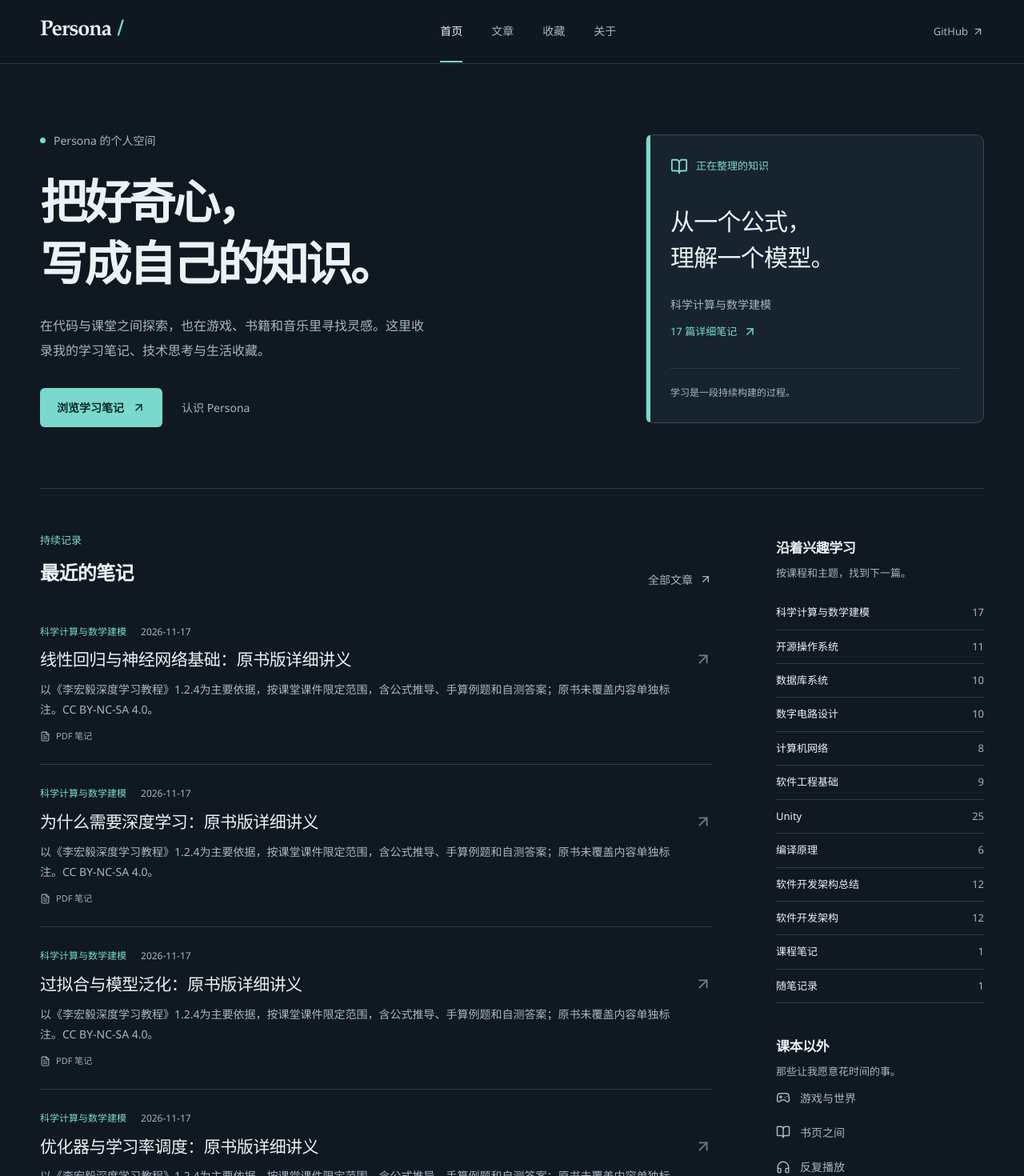
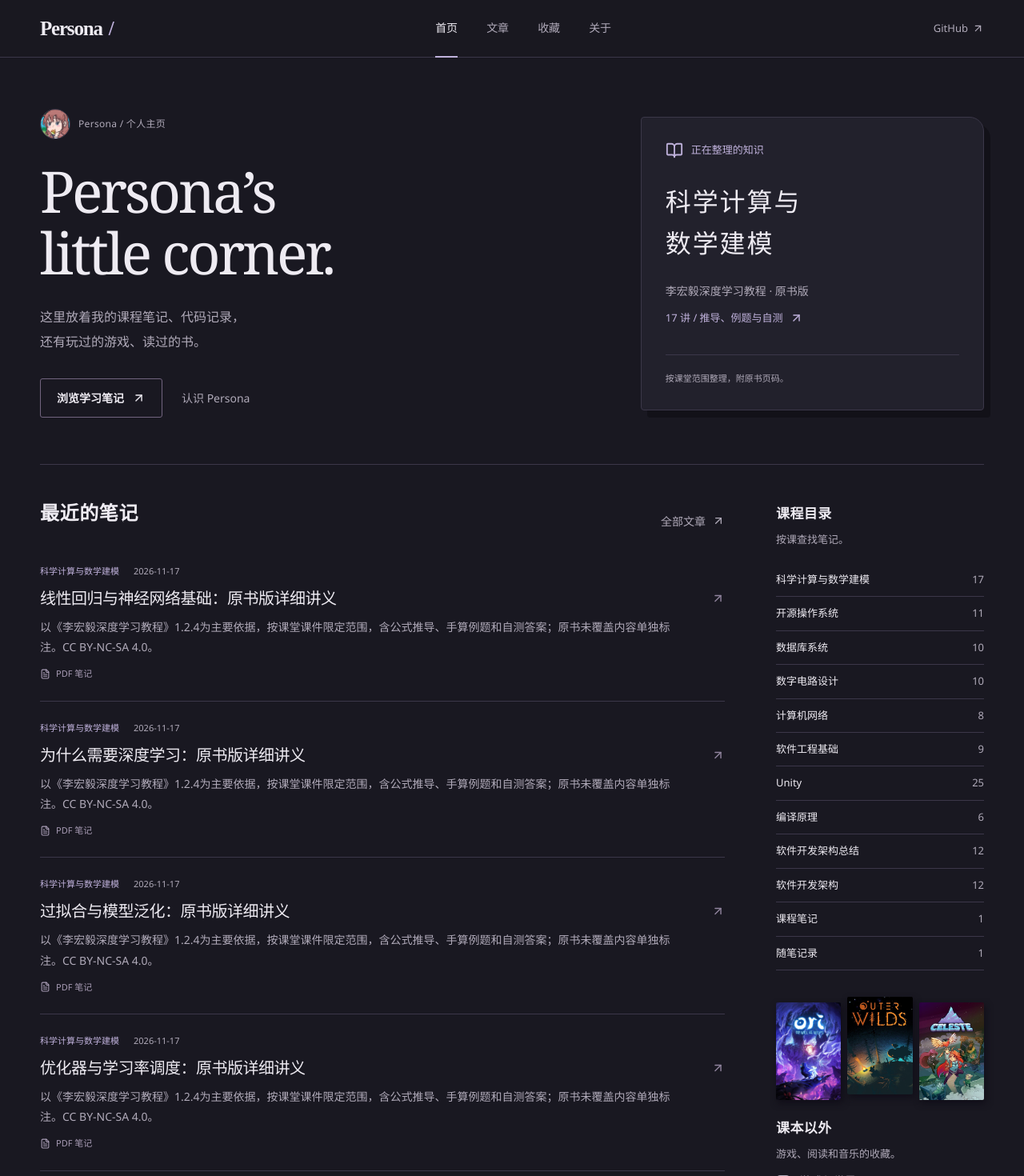
Before and after one commit to Persona027/Blog, a React (Vite) app: page / in a window 1280 px wide. Shown: the top 1470 px of the page at 80% size. Built offline with nearby package versions, Linux system fonts and the light colour scheme.

Commit message:
调整个人站为墨紫日系视觉，保留页面结构与阅读功能

```diff
--- a/src/index.css
+++ b/src/index.css
@@ -7,14 +7,14 @@
 @layer base {
   :root {
     color-scheme: dark;
-    --bg: #101821;
-    --surface: #17232e;
-    --raised: #20303c;
-    --ink: #ecf2f5;
-    --muted: #a6b7c3;
-    --accent: #79d9cc;
-    --line: #2c3b47;
-    --font-heading: 'Palatino Linotype', 'Songti SC', 'SimSun', serif;
+    --bg: #191821;
+    --surface: #22212c;
+    --raised: #2d2b39;
+    --ink: #eeebf2;
+    --muted: #b0aab9;
+    --accent: #c0b2dc;
+    --line: #3b3749;
+    --font-heading: 'Yu Mincho', 'Hiragino Mincho ProN', 'Songti SC', 'SimSun', serif;
     --font-body: 'Segoe UI', 'Microsoft YaHei', 'PingFang SC', sans-serif;
     --font-mono: Consolas, monospace;
   }
@@ -64,8 +64,8 @@
     text-decoration: none;
   }
   ::selection {
-    background: #79d9cc;
-    color: #101821;
+    background: #c0b2dc;
+    color: #191821;
   }
   h1,
   h2,
@@ -101,11 +101,11 @@
   margin-inline: auto;
 }
 .site-header {
-  height: 80px;
+  height: 72px;
   position: sticky;
   top: 0;
   z-index: 40;
-  background: #101821f5;
+  background: #191821f5;
   border-bottom: 1px solid var(--line);
 }
 .nav-inner {
@@ -117,7 +117,7 @@
 }
 .brand {
   font-family: var(--font-heading);
-  font-size: 27px;
+  font-size: 25px;
   font-weight: 700;
   letter-spacing: -1.2px;
 }
@@ -133,7 +133,7 @@
 .nav-links a {
   font-size: 14px;
   color: var(--muted);
-  padding: 26px 0;
+  padding: 24px 0;
   border-bottom: 2px solid transparent;
 }
 .nav-links a.active {
@@ -183,9 +183,9 @@
 .home-hero {
   display: grid;
   grid-template-columns: 1.6fr 1fr;
-  gap: 80px;
+  gap: 64px;
   align-items: center;
-  padding: 84px 0 76px;
+  padding: 64px 0 58px;
   border-bottom: 1px solid var(--line);
 }
 .intro-line {
@@ -203,10 +203,10 @@
   border-radius: 50%;
 }
 .home-hero h1 {
-  font-size: clamp(36px, 4.6vw, 62px);
+  font-size: clamp(42px, 5.6vw, 76px);
   font-weight: 600;
   line-height: 1.3;
-  letter-spacing: -0.06em;
+  letter-spacing: -0.045em;
   margin-bottom: 26px;
 }
 .hero-description {
@@ -237,10 +237,10 @@
 }
 .button-primary {
   background: var(--accent);
-  color: #102a29;
+  color: #211a2d;
 }
 .button-primary:hover {
-  background: #a1e9df;
+  background: #d7cbea;
 }
 .button-secondary {
   background: var(--surface);
@@ -254,21 +254,11 @@
   color: var(--muted);
 }
 .hero-notebook {
-  border-radius: 10px;
+  border-radius: 4px 18px 4px 4px;
   background: var(--surface);
   padding: 28px 30px;
-  border: 1px solid #354b59;
+  border: 1px solid #4b435c;
   position: relative;
-}
-.hero-notebook::before {
-  content: '';
-  position: absolute;
-  top: 0;
-  left: 0;
-  bottom: 0;
-  width: 5px;
-  background: #79d9cc;
-  border-radius: 10px 0 0 10px;
 }
 .notebook-top {
   display: flex;
@@ -307,7 +297,7 @@
 .home-content {
   display: grid;
   grid-template-columns: minmax(0, 1fr) 260px;
-  gap: 80px;
+  gap: 64px;
   padding-top: 54px;
 }
 .section-heading {
@@ -368,7 +358,7 @@
 }
 .article-row {
   display: block;
-  padding: 26px 0;
+  padding: 24px 0;
   border-bottom: 1px solid var(--line);
 }
 .article-row-meta {
@@ -388,7 +378,7 @@
   gap: 30px;
 }
 .article-row h2 {
-  font-size: 21px;
+  font-size: 20px;
   line-height: 1.5;
   font-weight: 550;
   margin-bottom: 8px;
@@ -407,14 +397,14 @@
   overflow: hidden;
 }
 .article-row-body > svg {
-  color: #6b7f8c;
+  color: #91849e;
   margin-top: 4px;
 }
 .article-format {
   display: flex;
   gap: 7px;
   align-items: center;
-  color: #9bafbc;
+  color: #a89cb5;
   font-size: 11px;
 }
 .page-space {
@@ -615,11 +605,11 @@
   align-items: start;
 }
 .reading-body {
-  --tw-prose-body: #c9d6de;
-  --tw-prose-headings: #edf3f7;
-  --tw-prose-links: #79d9cc;
-  --tw-prose-code: #a4e4da;
-  --tw-prose-pre-bg: #0c131b;
+  --tw-prose-body: #d2ccd9;
+  --tw-prose-headings: #eeebf2;
+  --tw-prose-links: #c0b2dc;
+  --tw-prose-code: #ccbbdf;
+  --tw-prose-pre-bg: #15131c;
   max-width: 100%;
   font-size: 17px;
   line-height: 1.95;
@@ -765,7 +755,7 @@
   margin-bottom: 26px;
 }
 .collection-hub h2 {
-  font-size: 21px;
+  font-size: 20px;
 }
 .collection-hub p {
   font-size: 14px;
@@ -799,8 +789,8 @@
   place-items: center;
   height: 100%;
   min-height: 130px;
-  background: #243744;
-  color: #a6b7c3;
+  background: #302b3c;
+  color: #b0aab9;
 }
 .cover-placeholder span {
   font-family: var(--font-heading);
@@ -990,3 +980,130 @@
     transition: none !important;
   }
 }
+
+/* Personal details: restrained violet ink, a bookplate and the existing collection. */
+.home-hero h1 {
+  font-family: Georgia, 'Times New Roman', serif;
+  font-weight: 400;
+  line-height: 1.08;
+}
+.home-avatar {
+  width: 38px;
+  height: 38px;
+  object-fit: cover;
+  border-radius: 50%;
+  border: 1px solid var(--line);
+}
+.intro-line {
+  font-size: 12px;
+  letter-spacing: 0.025em;
+}
+.hero-notebook {
+  border-color: var(--line);
+  box-shadow: 8px 9px 0 #121118;
+  padding: 30px;
+}
+.notebook-top {
+  margin-bottom: 28px;
+}
+.hero-notebook h2 {
+  font-size: 32px;
+  line-height: 1.65;
+  letter-spacing: 0.06em;
+}
+.notebook-footer {
+  font-size: 11px;
+}
+.home-content {
+  padding-top: 42px;
+}
+.section-heading h2,
+.page-heading h1,
+.about-intro h1,
+.reader-heading h1,
+.home-sidebar h2 {
+  font-family: var(--font-heading);
+  letter-spacing: 0.025em;
+}
+.article-row-meta {
+  font-size: 11px;
+}
+.article-row h2 {
+  font-weight: 500;
+}
+.article-row-body > svg {
+  width: 17px;
+}
+.button-primary {
+  background: transparent;
+  border-color: #72647f;
+  color: var(--ink);
+  border-radius: 3px;
+}
+.button-primary:hover {
+  background: var(--raised);
+}
+.button-secondary,
+.search-field,
+.article-toolbar select {
+  border-radius: 3px;
+}
+.course-panel {
+  border-radius: 4px;
+  background: transparent;
+}
+.shelf-preview {
+  display: flex !important;
+  align-items: flex-end !important;
+  gap: 8px !important;
+  padding: 0 0 22px !important;
+}
+.shelf-preview img {
+  width: calc((100% - 16px) / 3);
+  aspect-ratio: 2 / 3;
+  object-fit: cover;
+  border-radius: 2px;
+  box-shadow: 2px 4px 9px #100e18;
+}
+.shelf-preview img:nth-child(2) {
+  transform: translateY(-7px);
+}
+.collection-hub a {
+  border-radius: 3px;
+  background: transparent;
+  border: 0;
+  border-bottom: 1px solid var(--line);
+  padding: 26px 14px;
+}
+.collection-hub a:hover {
+  background: var(--surface);
+}
+.collection-hub svg {
+  width: 25px;
+  margin-bottom: 20px;
+  stroke-width: 1.25;
+}
+.about-intro > img {
+  border-radius: 50%;
+}
+.section-kicker {
+  color: var(--muted);
+  font-size: 12px;
+}
+@media (max-width: 650px) {
+  .home-hero h1 {
+    font-size: 52px;
+  }
+  .hero-notebook {
+    box-shadow: 5px 5px 0 #121118;
+  }
+  .hero-notebook h2 {
+    font-size: 26px;
+  }
+  .home-content {
+    gap: 36px;
+  }
+  .shelf-preview {
+    max-width: 250px;
+  }
+}
--- a/src/pages/About.tsx
+++ b/src/pages/About.tsx
@@ -7,13 +7,13 @@ export default function About() {
       <header className="about-intro">
         <img src={avatar} alt="Persona 的头像" width="112" height="112" />
         <div>
-          <p className="section-kicker">很高兴在这里遇见你</p>
+          <p className="section-kicker">关于本站</p>
           <h1>我是 Persona。</h1>
           <p>一个喜欢写代码、玩游戏，也喜欢把问题想清楚的人。</p>
         </div>
       </header>
       <section className="about-statement">
-        <h2>热爱生活，精益求精。</h2>
+        <h2>这个小站。</h2>
         <p>
           这个网站是我的学习记录，也是我的数字书架。在这里，我把课堂里的知识整理成可以回看的笔记，把技术探索写成文章，也收藏那些值得反复体验的作品。
         </p>
--- a/src/pages/ArticleList.tsx
+++ b/src/pages/ArticleList.tsx
@@ -30,12 +30,12 @@ export default function ArticleList() {
   return (
     <div className="site-container page-space">
       <header className="page-heading">
-        <p className="section-kicker">学习与思考</p>
+        <p className="section-kicker">文章索引</p>
         <h1>{category || '文章与笔记'}</h1>
         <p>
           {category
-            ? '按章节继续阅读，建立属于自己的知识脉络。'
-            : '将零散的理解串起来，让每一次学习都有迹可循。'}
+            ? '课程笔记按章节收录，可在线阅读或下载 PDF。'
+            : '课程笔记、代码实践和一些自己的记录。'}
         </p>
       </header>
       <div className="article-toolbar">
--- a/src/pages/Home.tsx
+++ b/src/pages/Home.tsx
@@ -2,6 +2,7 @@ import { Link } from 'react-router-dom';
 import { ArrowUpRight, BookOpen, Gamepad2, Headphones } from 'lucide-react';
 import { useAllPosts } from '@/data/postsIndex';
 import ArticleRow from '@/components/ArticleRow';
+import avatar from '@/assets/avatar.png';
 
 export default function Home() {
   const { posts } = useAllPosts();
@@ -11,16 +12,18 @@ export default function Home() {
       <section className="home-hero">
         <div>
           <p className="intro-line">
-            <span className="status-dot" />
-            Persona 的个人空间
+            <img className="home-avatar" src={avatar} alt="Persona 的头像" />
+            Persona / 个人主页
           </p>
           <h1>
-            把好奇心，
+            Persona’s
             <br />
-            写成自己的知识。
+            little corner.
           </h1>
           <p className="hero-description">
-            在代码与课堂之间探索，也在游戏、书籍和音乐里寻找灵感。这里收录我的学习笔记、技术思考与生活收藏。
+            这里放着我的课程笔记、代码记录，
+            <br />
+            还有玩过的游戏、读过的书。
           </p>
           <div className="hero-actions">
             <Link className="button-primary" to="/articles">
@@ -38,23 +41,22 @@ export default function Home() {
           </div>
           <Link to="/articles?category=科学计算与数学建模">
             <h2>
-              从一个公式，
+              科学计算与
               <br />
-              理解一个模型。
+              数学建模
             </h2>
-            <p>科学计算与数学建模</p>
+            <p>李宏毅深度学习教程 · 原书版</p>
             <span>
-              17 篇详细笔记 <ArrowUpRight size={17} />
+              17 讲 / 推导、例题与自测 <ArrowUpRight size={17} />
             </span>
           </Link>
-          <div className="notebook-footer">学习是一段持续构建的过程。</div>
+          <div className="notebook-footer">按课堂范围整理，附原书页码。</div>
         </aside>
       </section>
       <section className="home-content">
         <div>
           <div className="section-heading">
             <div>
-              <p className="section-kicker">持续记录</p>
               <h2>最近的笔记</h2>
             </div>
             <Link className="text-link" to="/articles">
@@ -69,8 +71,8 @@ export default function Home() {
         </div>
         <aside className="home-sidebar">
           <section>
-            <h2>沿着兴趣学习</h2>
-            <p>按课程和主题，找到下一篇。</p>
+            <h2>课程目录</h2>
+            <p>按课查找笔记。</p>
             <div className="topic-links">
               {categories.map((cat) => (
                 <Link key={cat} to={`/articles?category=${encodeURIComponent(cat)}`}>
@@ -81,8 +83,17 @@ export default function Home() {
             </div>
           </section>
           <section className="sidebar-personal">
+            <Link className="shelf-preview" to="/collections/games" aria-label="查看游戏收藏">
+              <img
+                src="/games/216896-Ori and the Will of the Wisps.jpg"
+                alt="Ori and the Will of the Wisps 封面"
+                loading="lazy"
+              />
+              <img src="/games/283730-Outer Wilds.jpg" alt="Outer Wilds 封面" loading="lazy" />
+              <img src="/games/236561-Celeste.jpg" alt="Celeste 封面" loading="lazy" />
+            </Link>
             <h2>课本以外</h2>
-            <p>那些让我愿意花时间的事。</p>
+            <p>游戏、阅读和音乐的收藏。</p>
             <Link to="/collections/games">
               <Gamepad2 size={18} />
               游戏与世界
```
Also changed, not shown: 2 other files (tests, documents, lock files or other folders).
